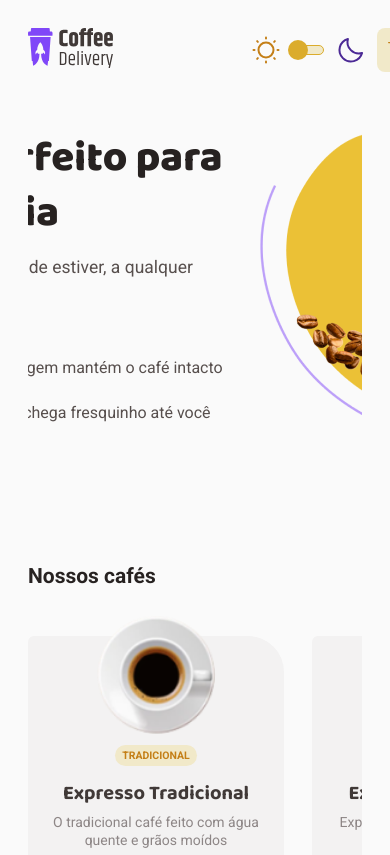
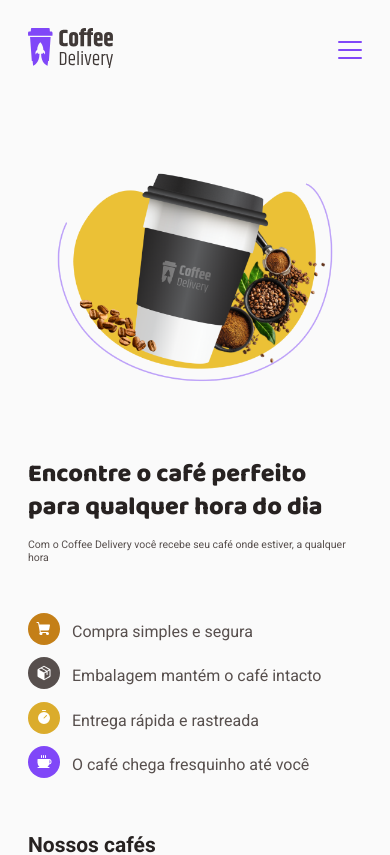
Before and after one commit to Noronha1612/Coffee-Delivery, a React (Vite) app: page / in a window 390 px wide. Shown: the top 855 px of the page. Built offline with nearby package versions, Linux system fonts and the light colour scheme; no server answers.

Commit message:
Add responsivity to home page and create menu dropdown to smaller screens

```diff
--- a/package.json
+++ b/package.json
@@ -11,6 +11,7 @@
   },
   "dependencies": {
     "@hookform/resolvers": "^2.9.10",
+    "@radix-ui/react-dropdown-menu": "^2.0.2",
     "axios": "^1.2.3",
     "phosphor-react": "^1.4.1",
     "react": "^18.2.0",
--- a/src/components/CoffeeCard/styles.ts
+++ b/src/components/CoffeeCard/styles.ts
@@ -1,7 +1,7 @@
 import styled from "styled-components";
 
 export const CardContainer = styled.div`
-  width: 256px;
+  min-width: 256px;
   min-height: 310px;
   border-radius: 6px 36px;
   padding: 1.25rem 1.5rem;
@@ -39,9 +39,8 @@ export const CardContainer = styled.div`
   }
 
   footer {
-    display: grid;
+    display: flex;
     margin-top: auto;
-    grid-template-columns: 1.5fr 1fr 1fr;
     gap: 0.5rem;
 
     .price {
--- a/src/components/layout/ContentWrapper/index.tsx
+++ b/src/components/layout/ContentWrapper/index.tsx
@@ -1,14 +1,69 @@
-import { Link, Outlet, useNavigate } from "react-router-dom";
-import * as S from "./styles";
-
-import { ShoppingCartSimple, MapPin } from "phosphor-react";
+import { Link, Outlet } from "react-router-dom";
+import { Suspense } from "react";
+import { ShoppingCartSimple, MapPin, CaretLeft } from "phosphor-react";
+import * as Dropdown from "@radix-ui/react-dropdown-menu";
 
 import LogoSVG from "../../../assets/logo.svg";
+
 import { useCart } from "@/hooks/context/cart/useCart";
 import { RouteName } from "@/routes";
 import { useLocation } from "@/hooks/utility/useLocation";
-import { Suspense } from "react";
 import { ThemeToggle } from "@/components/Input/ThemeToggle";
+
+import * as S from "./styles";
+
+export const DropdownMenu = () => {
+  const { items } = useCart();
+  const { city, state } = useLocation();
+
+  return (
+    <Dropdown.Root>
+      <Dropdown.Trigger asChild>
+        <S.HamburgerTrigger>
+          <div className="hamburger-trigger-icon" />
+        </S.HamburgerTrigger>
+      </Dropdown.Trigger>
+
+      <Dropdown.Portal>
+        <Dropdown.Content asChild>
+          <S.DropdownContainer>
+            <Dropdown.Sub>
+              <Dropdown.SubTrigger className="drop-item">
+                <CaretLeft size={16} />
+                <span>Tema</span>
+              </Dropdown.SubTrigger>
+
+              <Dropdown.SubContent>
+                <Dropdown.Item asChild>
+                  <ThemeToggle />
+                </Dropdown.Item>
+              </Dropdown.SubContent>
+            </Dropdown.Sub>
+
+            <Dropdown.Item asChild>
+              <S.CartItem to={RouteName.CHECKOUT} className="drop-item">
+                <ShoppingCartSimple weight="fill" size={16} />
+                <span>Carrinho</span>
+                {!!items.length && (
+                  <span className="tagValue">{items.length}</span>
+                )}
+              </S.CartItem>
+            </Dropdown.Item>
+
+            <Dropdown.Item asChild>
+              <S.LocationItem className="drop-item">
+                <MapPin weight="fill" size={16} />{" "}
+                <span>
+                  {city}, {state}
+                </span>
+              </S.LocationItem>
+            </Dropdown.Item>
+          </S.DropdownContainer>
+        </Dropdown.Content>
+      </Dropdown.Portal>
+    </Dropdown.Root>
+  );
+};
 
 export const ContentWrapper = () => {
   const { items } = useCart();
@@ -20,9 +75,14 @@ export const ContentWrapper = () => {
     <Suspense>
       <S.Container>
         <header>
+          <div className="header-content">
             <Link to={RouteName.ROOT}>
               <img src={LogoSVG} alt="Logo Coffee Delivery" />
             </Link>
+
+            <div className="dropdown-trigger">
+              <DropdownMenu />
+            </div>
 
             <S.HeaderInteractables>
               <ThemeToggle />
@@ -45,6 +105,7 @@ export const ContentWrapper = () => {
                 </S.InteractableCard>
               </Link>
             </S.HeaderInteractables>
+          </div>
         </header>
 
         <div className="content">
--- a/src/components/layout/ContentWrapper/styles.ts
+++ b/src/components/layout/ContentWrapper/styles.ts
@@ -1,28 +1,46 @@
+import { BREAKPOINT_XS } from "./../../../styles/common";
 import styled, { css } from "styled-components";
+import { Link } from "react-router-dom";
 
 export const Container = styled.div`
   position: relative;
   max-width: 1120px;
   min-height: 100vh;
+  padding: 0 2rem;
   margin: 0 auto;
-  overflow-x: hidden;
 
   & > .content {
     margin-top: 7rem;
+    max-width: 1120px;
   }
 
   & > header {
     position: fixed;
-    display: flex;
-    justify-content: space-between;
+    top: 0;
     padding: 2rem 0;
+    z-index: 10;
     width: 100%;
     max-width: 1120px;
+    padding-right: 4rem;
     background-color: ${({ theme }) => theme.background};
-    z-index: 10;
 
-    img {
-      height: 40px;
+    .header-content {
+      display: flex;
+      justify-content: space-between;
+
+      img {
+        height: 40px;
+      }
+
+      .dropdown-trigger {
+        display: none;
+
+        @media (max-width: ${BREAKPOINT_XS}) {
+          display: flex;
+          justify-content: center;
+          align-items: center;
+        }
+      }
     }
   }
 `;
@@ -30,6 +48,10 @@ export const Container = styled.div`
 export const HeaderInteractables = styled.div`
   display: flex;
   gap: 0.75rem;
+
+  @media (max-width: ${BREAKPOINT_XS}) {
+    display: none;
+  }
 `;
 
 type InteractableCardProps = {
@@ -90,3 +112,121 @@ export const InteractableCard = styled.span<InteractableCardProps>`
 
   ${({ tagContent }) => !!tagContent && InteractableCardTag(tagContent)}
 `;
+
+/* ------------------------------------------------------------------- */
+
+export const DropdownContainer = styled.div`
+  min-width: 220px;
+  background-color: ${({ theme }) => theme.baseCard};
+  color: ${({ theme }) => theme.baseText};
+  border-radius: 6px;
+
+  z-index: 10;
+
+  display: flex;
+  flex-direction: column;
+
+  & > * {
+    padding: 0.75rem;
+  }
+
+  .drop-item {
+    display: flex;
+    gap: 0.25rem;
+    align-items: center;
+
+    font-size: 1rem;
+  }
+`;
+
+const HamburgerLine = (width?: number) => css`
+  width: ${width ?? 24}px;
+  height: 2px;
+
+  border-radius: 10px;
+  background-color: ${({ theme }) => theme.secondary};
+`;
+
+export const HamburgerTrigger = styled.button`
+  background: none;
+  border: none;
+  height: 100%;
+  width: 100%;
+
+  cursor: pointer;
+
+  .hamburger-trigger-icon {
+    ${HamburgerLine()}
+    position: relative;
+
+    &:before {
+      content: "";
+      position: absolute;
+      top: -8px;
+      left: 0;
+      transition: all 0.2s;
+
+      ${HamburgerLine()}
+    }
+
+    &:after {
+      content: "";
+      position: absolute;
+      bottom: -8px;
+      left: 0;
+      transition: all 0.2s;
+
+      ${HamburgerLine()}
+    }
+  }
+
+  &[aria-expanded="true"] {
+    margin-right: 1.125rem;
+  }
+
+  &[aria-expanded="true"] .hamburger-trigger-icon {
+    background: transparent;
+
+    &:before {
+      transform: rotate(45deg);
+      top: 0;
+      transition: all 0.2s;
+    }
+
+    &:after {
+      transform: rotate(-45deg);
+      bottom: 0;
+      transition: all 0.2s;
+    }
+  }
+`;
+
+export const CartItem = styled(Link)`
+  text-decoration: none;
+  color: ${({ theme }) => theme.primary};
+  width: 100%;
+
+  span {
+    line-height: 100%;
+  }
+
+  .tagValue {
+    height: 16px;
+    width: 16px;
+
+    background-color: ${({ theme }) => theme.primaryHigh};
+    border-radius: 50%;
+
+    display: flex;
+    justify-content: center;
+    align-items: center;
+
+    font-weight: 700;
+    font-size: 10px;
+    margin-left: 4px;
+  }
+`;
+
+export const LocationItem = styled.div`
+  color: ${({ theme }) => theme.secondary};
+`;
--- a/src/pages/Home/styles.ts
+++ b/src/pages/Home/styles.ts
@@ -1,4 +1,10 @@
+import {
+  BREAKPOINT_MD,
+  BREAKPOINT_SM,
+  BREAKPOINT_XS,
+} from "./../../styles/common";
 import { ThemesAvailable } from "@/hooks/context/theme/useAppTheme";
+import { BREAKPOINT_LG } from "@/styles/common";
 import styled, { DefaultTheme } from "styled-components";
 
 export const Container = styled.div``;
@@ -7,6 +13,7 @@ export const Banner = styled.section`
   display: flex;
   justify-content: center;
   align-items: center;
+  overflow: hidden;
 
   margin-top: 80px;
 
@@ -15,7 +22,8 @@ export const Banner = styled.section`
     justify-content: space-between;
     align-items: center;
     gap: 2rem;
-    max-height: 360px;
+    min-height: 360px;
+    width: 100%;
 
     .textWrapper {
       display: flex;
@@ -26,7 +34,6 @@ export const Banner = styled.section`
         font-family: "Baloo 2";
         font-weight: 800;
         font-size: 3rem;
-        line-height: 130%;
         color: ${({ theme }) => theme.baseTitle};
       }
 
@@ -34,7 +41,6 @@ export const Banner = styled.section`
         font-family: "Roboto";
         font-weight: 400;
         font-size: 1.25rem;
-        line-height: 130%;
         color: ${({ theme }) => theme.baseText};
       }
 
@@ -45,6 +51,39 @@ export const Banner = styled.section`
         grid-row-gap: 1.625rem;
 
         margin-top: 3rem;
+
+        @media (max-width: ${BREAKPOINT_SM}) {
+          grid-template-columns: 1fr;
+        }
+      }
+
+      @media (max-width: ${BREAKPOINT_SM}) {
+        h1 {
+          font-size: 2.4rem;
+        }
+        h3 {
+          font-size: 1rem;
+        }
+      }
+      @media (max-width: ${BREAKPOINT_XS}) {
+        h1 {
+          font-size: 1.8rem;
+        }
+        h3 {
+          font-size: 0.75rem;
+        }
+      }
+    }
+
+    @media (max-width: ${BREAKPOINT_LG}) {
+      flex-direction: column-reverse;
+      padding-bottom: 1rem;
+    }
+    @media (max-width: ${BREAKPOINT_SM}) {
+      gap: 0rem;
+
+      img {
+        scale: 0.6;
       }
     }
   }
@@ -100,5 +139,19 @@ export const MainContent = styled.main`
     display: grid;
     grid-template-columns: repeat(4, 1fr);
     gap: 2rem;
+
+    @media (max-width: ${BREAKPOINT_LG}) {
+      grid-template-columns: repeat(3, 1fr);
+    }
+    @media (max-width: ${BREAKPOINT_MD}) {
+      grid-template-columns: repeat(2, 1fr);
+    }
+    @media (max-width: ${BREAKPOINT_SM}) {
+      grid-template-columns: repeat(1, 1fr);
+    }
+  }
+
+  @media (max-width: ${BREAKPOINT_LG}) {
+    margin: 3rem 0;
   }
 `;
--- a/src/styles/GlobalStyles.ts
+++ b/src/styles/GlobalStyles.ts
@@ -1,3 +1,4 @@
+import { BREAKPOINT_MD, BREAKPOINT_SM } from "@/styles/common";
 import { createGlobalStyle } from "styled-components";
 
 export const GlobalStyles = createGlobalStyle`
@@ -17,8 +18,8 @@ export const GlobalStyles = createGlobalStyle`
 
 
   body {
+    min-width: 348px;
     background-color: ${({ theme }) => theme.background};
-    padding: 0 2rem;
 
     * {
       font-family: 'Roboto', sans-serif;
--- a/src/styles/common.ts
+++ b/src/styles/common.ts
@@ -1,4 +1,9 @@
 import styled from "styled-components";
+
+export const BREAKPOINT_LG = "1200px";
+export const BREAKPOINT_MD = "912px";
+export const BREAKPOINT_SM = "612px";
+export const BREAKPOINT_XS = "480px";
 
 export const InteractableBaseComponent = styled.button`
   display: flex;
```
Also changed, not shown: 1 other file (tests, documents, lock files or other folders). Lines whose indentation alone changed are shown as unchanged.
